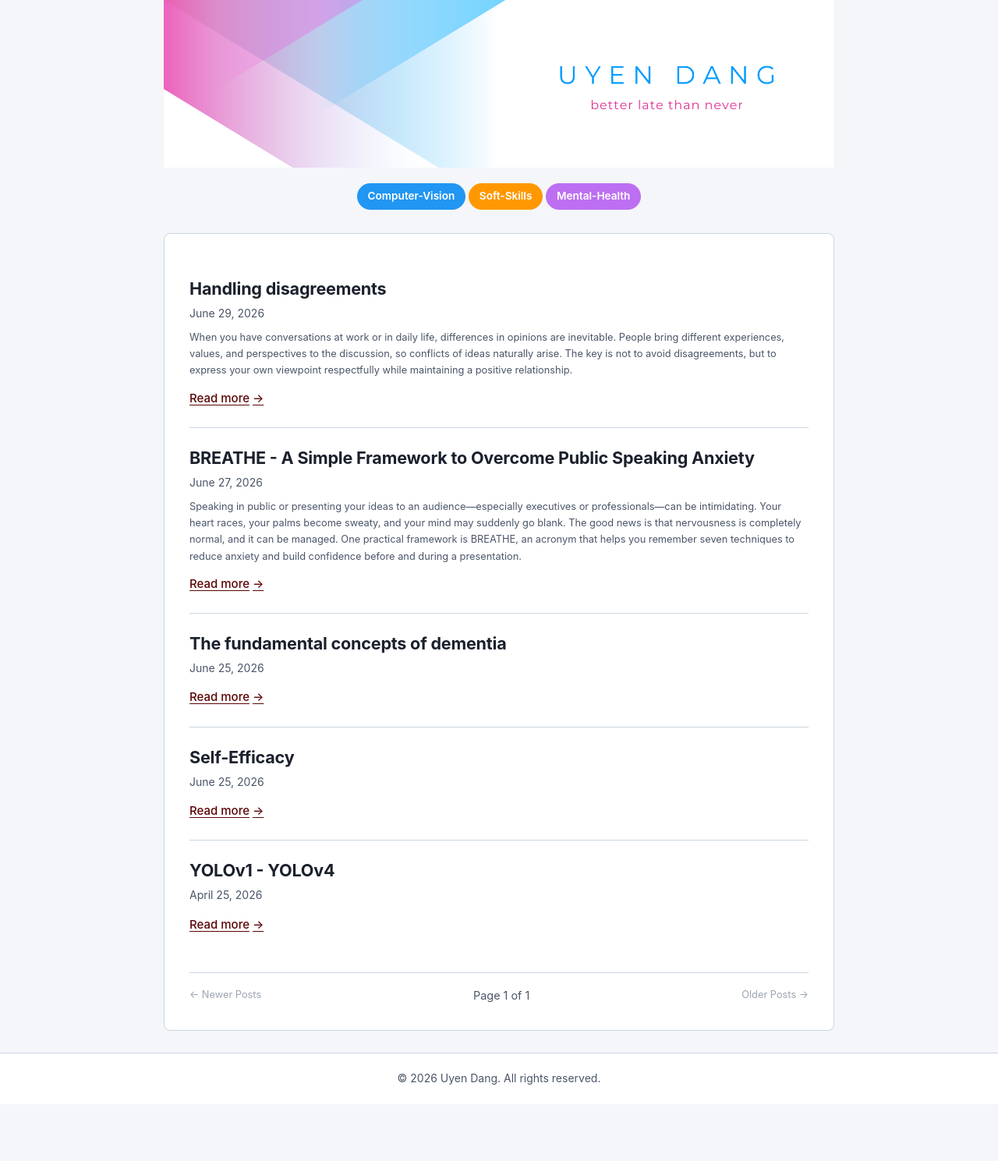
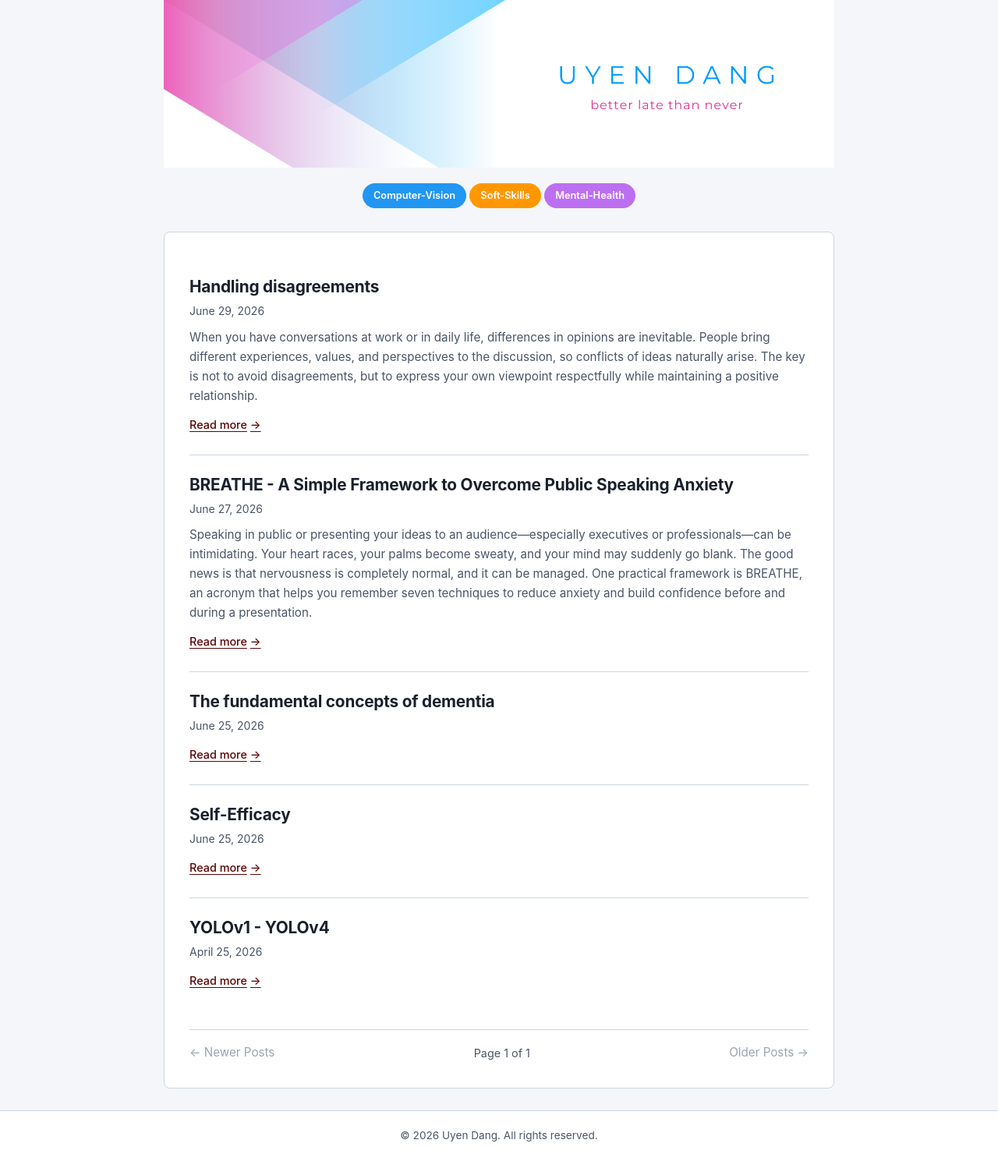
Before and after one commit to DangLeUyen/blog, a Jekyll site: the page built from index.html, in a window 1280 px wide. Shown: the whole page at 78% size. Built offline with Jekyll 4.4.1, drawn with Linux system fonts in a browser that asks for light colours; the list of posts is cut into pages by our own code; before the commit the page ends 1416 px from its top, so only the background shows below that.

Commit message:
Update style.css

```diff
--- a/assets/css/style.css
+++ b/assets/css/style.css
@@ -32,7 +32,7 @@ html {
 body {
   font-family: "Inter", sans-serif;
   font-feature-settings: "calt" 1, "liga" 1;
-  font-size: 0.8rem;
+  font-size: 0.95rem;
   line-height: 1.75;
   color: var(--text);
   background: var(--bg);
@@ -142,7 +142,7 @@ body {
     padding:5px 14px;
     border-radius:999px;
 
-    font-size:0.85rem;
+    font-size:0.8rem;
     font-weight:600;
 
     transition:.2s;
@@ -168,7 +168,7 @@ header {
 }
 
 header h1 {
-  font-size: 1.75rem;
+  font-size: 1.5rem;
   margin-bottom: 0.2rem;
   letter-spacing: -0.01em;
 }
@@ -243,7 +243,7 @@ main {
 }
 
 .blog-item h3 {
-  font-size: 1.35rem;
+  font-size: 1.3rem;
   line-height: 1.35;
   margin-bottom: 0.3rem;
   letter-spacing: -0.01em;
@@ -279,7 +279,7 @@ main {
   gap: 0.25rem;
   color: var(--accent);
   font-weight: 500;
-  font-size: 0.9375rem;
+  font-size: 0.9rem;
   text-decoration: underline;
   text-underline-offset: 3px;
   transition: color var(--transition), gap var(--transition);
@@ -342,7 +342,7 @@ main {
 }
 
 .post-title {
-  font-size: 2rem;
+  font-size: 1.8rem;
   line-height: 1.2;
   margin-bottom: 0.5rem;
   letter-spacing: -0.02em;
@@ -381,8 +381,8 @@ main {
   letter-spacing: -0.01em;
 }
 
-.post-content h2 { font-size: 1.6rem; }
-.post-content h3 { font-size: 1.3rem; }
+.post-content h2 { font-size: 1.5rem; }
+.post-content h3 { font-size: 1.2rem; }
 .post-content h4 { font-size: 1.1rem; }
 .post-content h5 { font-size: 1rem; font-weight: 700; }
 .post-content h6 { font-size: 0.9rem; color: var(--muted); font-weight: 700; text-transform: uppercase; letter-spacing: 0.04em; }
@@ -424,7 +424,7 @@ main {
 .post-content code {
   font-family: ui-monospace, SFMono-Regular, Menlo, Monaco, Consolas,
     "Liberation Mono", "Courier New", monospace;
-  font-size: 0.875em;
+  font-size: 0.85em;
   background: var(--code-bg);
   color: var(--code-text);
   padding: 0.15rem 0.4rem;
@@ -439,7 +439,7 @@ main {
   padding: 1.1rem 1.25rem;
   border-radius: var(--radius);
   overflow-x: auto;
-  font-size: 0.9rem;
+  font-size: 0.87rem;
   line-height: 1.6;
 }
 
@@ -497,7 +497,7 @@ main {
   overflow-x: auto;
   width: 100%;
   border-collapse: collapse;
-  font-size: 0.9375rem;
+  font-size: 0.9rem;
 }
 
 .post-content table th {
@@ -542,7 +542,7 @@ footer {
 
 footer p {
   color: var(--muted);
-  font-size: 0.875rem;
+  font-size: 0.85rem;
 }
 
 /* ============================
```
